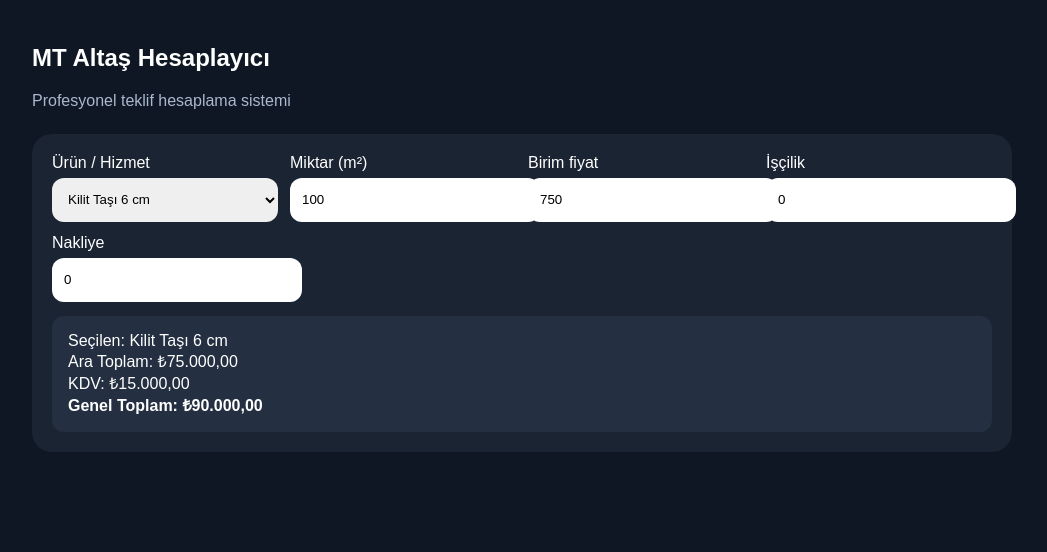
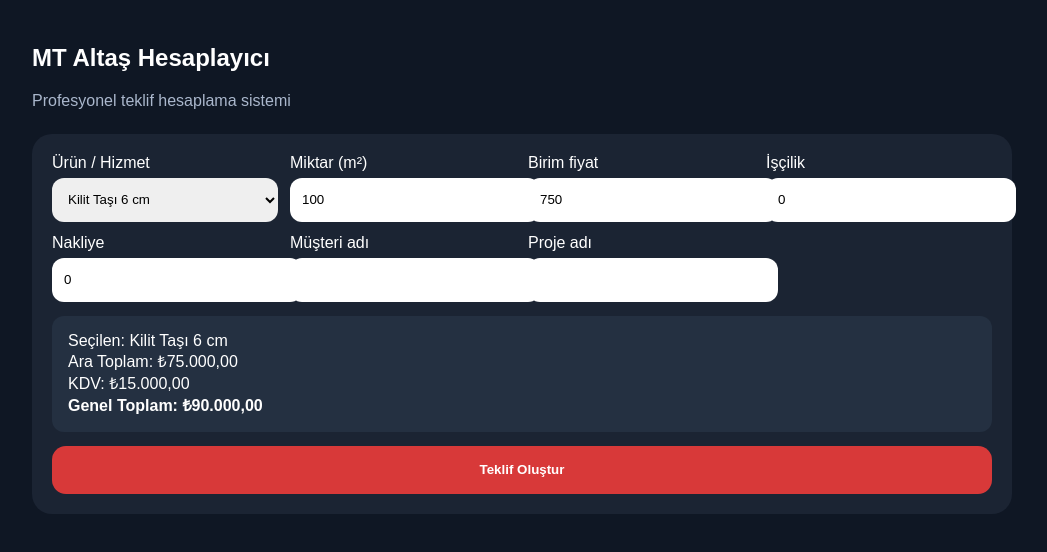
Before and after one commit to altasburhan2525-del/mta-saas0, a Next.js app: page /calculator in a window 1280 px wide. Shown: the top 552 px of the page, without its empty margins (118-1165 px from the left). Built offline with nearby package versions, Linux system fonts and the light colour scheme.

Commit message:
Add proposal UI

```diff
--- a/components/CalculatorApp.tsx
+++ b/components/CalculatorApp.tsx
@@ -17,6 +17,11 @@ export default function CalculatorApp(){
   const [unitPrice, setUnitPrice] = useState(750);
   const [laborPrice, setLaborPrice] = useState(0);
   const [transportPrice, setTransportPrice] = useState(0);
+
+  const [customerName, setCustomerName] = useState('');
+  const [projectName, setProjectName] = useState('');
+
+  const [proposalResult, setProposalResult] = useState<any>(null);
 
   useEffect(()=>{
     fetch('/api/products')
@@ -42,6 +47,27 @@ export default function CalculatorApp(){
     if(product) setUnitPrice(product.price);
   };
 
+  const createProposal = async () => {
+    const res = await fetch('/api/proposals',{
+      method:'POST',
+      headers:{'Content-Type':'application/json'},
+      body: JSON.stringify({
+        areaM2: quantity,
+        unitPrice,
+        laborPrice,
+        transportPrice,
+        vatRate: 0.20,
+        customerName,
+        projectName,
+        productName: selectedProduct?.name,
+        productUnit: selectedProduct?.unit,
+        quantity
+      })
+    });
+    const data = await res.json();
+    setProposalResult(data.proposal);
+  };
+
   return (
     <div style={{display:'grid',gap:14}}>
       <div style={{display:'grid',gridTemplateColumns:'repeat(auto-fit,minmax(220px,1fr))',gap:12}}>
@@ -62,6 +88,12 @@ export default function CalculatorApp(){
         <label>Nakliye
           <input type='number' value={transportPrice} onChange={e=>setTransportPrice(Number(e.target.value))} style={inputStyle} />
         </label>
+        <label>Müşteri adı
+          <input value={customerName} onChange={e=>setCustomerName(e.target.value)} style={inputStyle} />
+        </label>
+        <label>Proje adı
+          <input value={projectName} onChange={e=>setProjectName(e.target.value)} style={inputStyle} />
+        </label>
       </div>
 
       <div style={{background:'#243041',padding:16,borderRadius:12}}>
@@ -70,6 +102,17 @@ export default function CalculatorApp(){
         <div>KDV: {formatTry(result.vat)}</div>
         <strong>Genel Toplam: {formatTry(result.total)}</strong>
       </div>
+
+      <button onClick={createProposal} style={{height:48,borderRadius:14,border:0,background:'#d83939',color:'#fff',fontWeight:900}}>Teklif Oluştur</button>
+
+      {proposalResult && (
+        <div style={{background:'#1b2433',padding:16,borderRadius:12}}>
+          <strong>Teklif oluşturuldu</strong>
+          <div>No: {proposalResult.id}</div>
+          <div>Müşteri: {proposalResult.customerName}</div>
+          <div>Toplam: {proposalResult.total} ₺</div>
+        </div>
+      )}
     </div>
   );
 }
```
